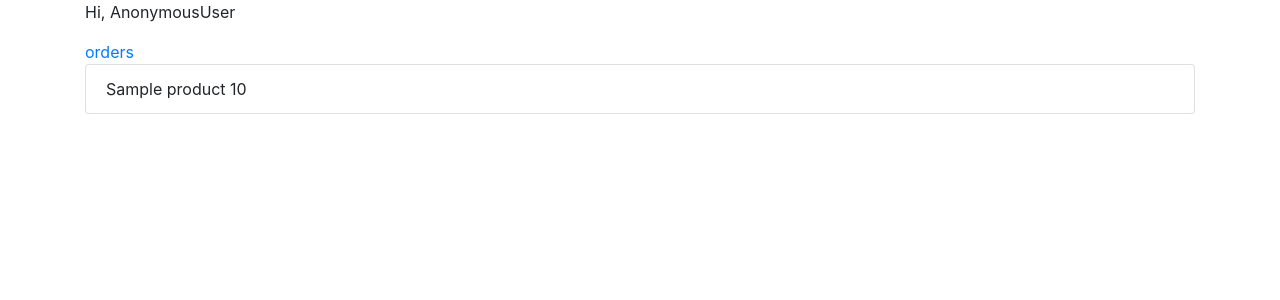
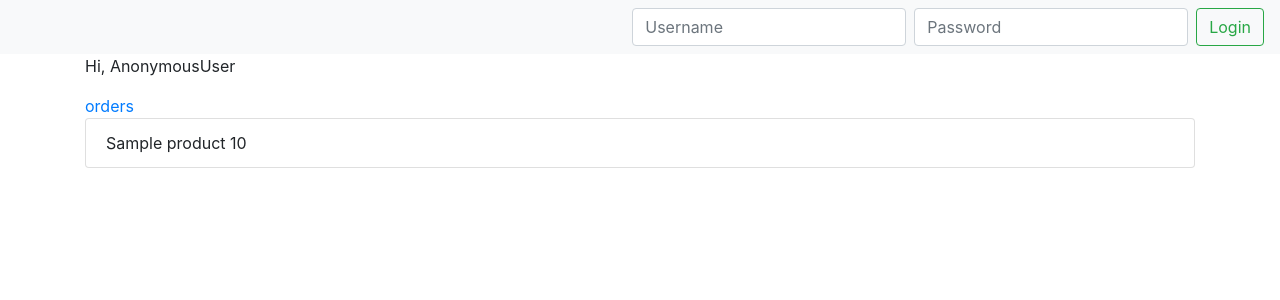
Before and after one commit to khazidhea/django_first, a Django app: template django_first/templates/hello.html in a window 1280 px wide. Shown: the top 300 px of the page. Run offline with Django 3.2, Linux system fonts and the light colour scheme; the template is opened without the code that fills it: most values are stand-ins (such as "Sample title", 1, 10 or a date in 2020); some libraries are stand-ins or nearby versions.

Commit message:
Add navbar
- Add navbar.html template
- Add logout view and a test for it
- Update home view tests for logged in user

```diff
--- a/django_first/settings.py
+++ b/django_first/settings.py
@@ -122,4 +122,5 @@ USE_TZ = True
 STATIC_URL = '/static/'
 
 LOGIN_REDIRECT_URL = '/'
+LOGOUT_REDIRECT_URL = '/'
 LOGIN_URL = '/login/'
--- a/django_first/templates/base.html
+++ b/django_first/templates/base.html
@@ -11,6 +11,7 @@
     <title>Hello, world!</title>
   </head>
   <body>
+    {% include "navbar.html" %}
     <div class="container">
         {% block content %}
         {% endblock %}
--- /dev/null
+++ b/django_first/templates/navbar.html
@@ -0,0 +1,26 @@
+<nav class="navbar navbar-expand-lg navbar-light bg-light">
+  <div class="collapse navbar-collapse" id="navbarSupportedContent">
+    <ul class="navbar-nav ml-auto">
+    {% if not user.is_authenticated %}
+      <li>
+        <form class="form-inline my-2 my-lg-0" method="POST" action="/login/">
+          {% csrf_token %}
+          <input class="form-control mr-sm-2" type="text" name="username" placeholder="Username">
+          <input class="form-control mr-sm-2" type="password" name="password" placeholder="Password">
+          <button class="btn btn-outline-success my-2 my-sm-0" type="submit">Login</button>
+        </form>
+      </li>
+    {% else %}
+
+      <li class="nav-item dropdown">
+        <a class="nav-link dropdown-toggle" href="#" id="navbarDropdown" role="button" data-toggle="dropdown" aria-haspopup="true" aria-expanded="false">
+          {{ user.username }}
+        </a>
+        <div class="dropdown-menu" aria-labelledby="navbarDropdown">
+          <a class="dropdown-item" href="/logout/">Logout</a>
+        </div>
+      </li>
+    </ul>
+    {% endif %}
+  </div>
+</nav>
--- a/django_first/urls.py
+++ b/django_first/urls.py
@@ -23,6 +23,7 @@ from . import views
 urlpatterns = [
     path('', views.HelloView.as_view()),
     path('login/', auth_views.LoginView.as_view(template_name='login.html')),
+    path('logout/', auth_views.LogoutView.as_view()),
     path('orders/', views.OrderListView.as_view(), name='order_list'),
     path('orders/<int:order_id>/', views.order_detail, name='order_detail'),
     path('bye/', views.ByeView.as_view()),
```
Also changed, not shown: django_first/tests/functional/test_views.py (+18 -1 lines).
